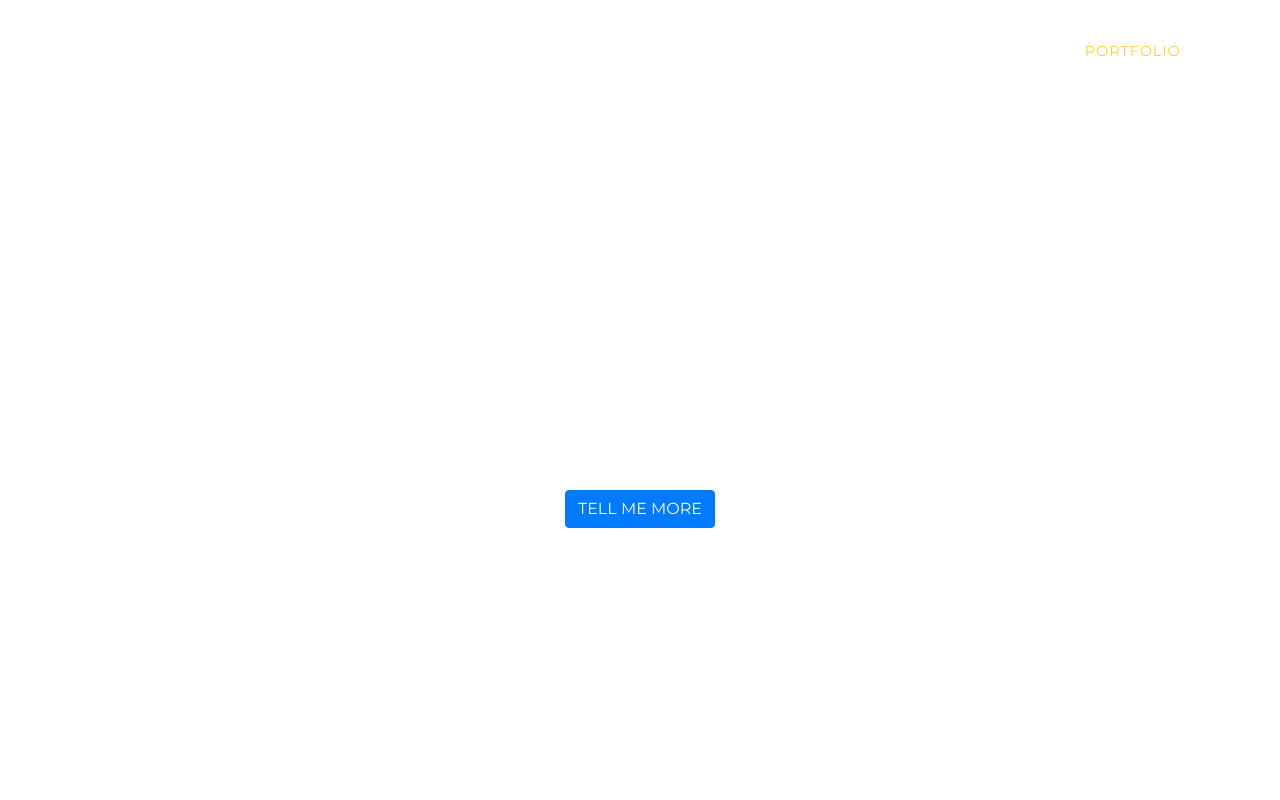
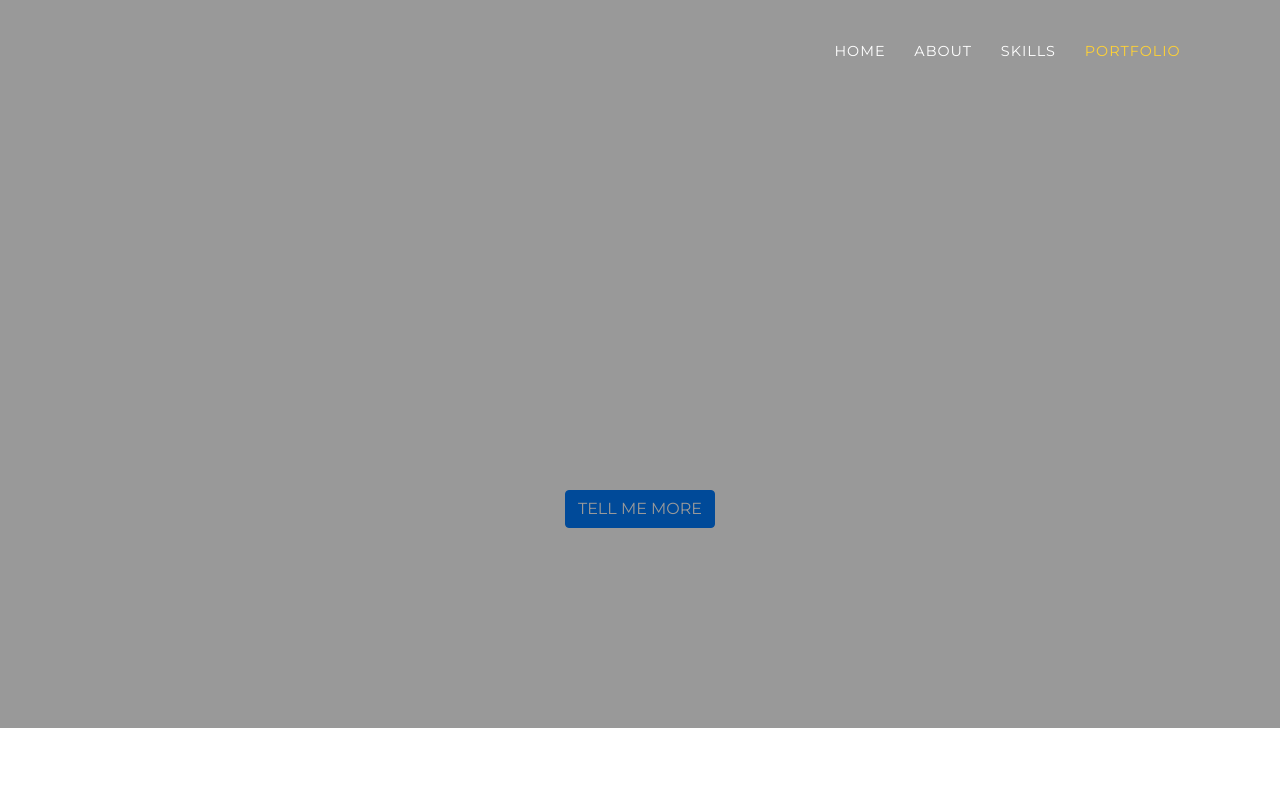
Before and after one commit to kimu-d/portfolio, a website with bundled scripts: page index.html in a window 1280 px wide. Shown: the top 800 px of the page. Built offline with nearby package versions, Linux system fonts and the light colour scheme; files whose address does not match are found by name; a web font is replaced by a local one.

```diff
--- a/css/styles.css
+++ b/css/styles.css
@@ -1,5 +1,25 @@
+/* Navigation */
+.navbar > .container {
+  display: inline;
+}
+
+/* header */
+header.masthead {
+  position: relative;
+}
+header.masthead::before{
+  background-color: rgba(0, 0, 0, 0.4);
+  position: absolute;
+  top: 0;
+  right: 0;
+  bottom: 0;
+  left: 0;
+  content: '';
+}
+
+/* skills */
 .graph_box {
-  margin-bottom: 20px
+  margin-bottom: 20px;
 }
 .graph_box_wrap {
   position: relative;
--- a/index.html
+++ b/index.html
@@ -179,7 +179,7 @@
   </section>
 
   <!-- Contact -->
-  <section id="contact">
+  <!-- <section id="contact">
     <div class="container">
       <div class="row">
         <div class="col-lg-12 text-center">
@@ -221,7 +221,7 @@
         </div>
       </div>
     </div>
-  </section>
+  </section> -->
 
   <!-- Footer -->
   <footer>
```
